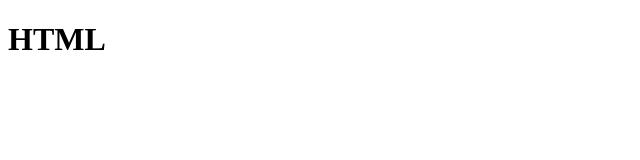
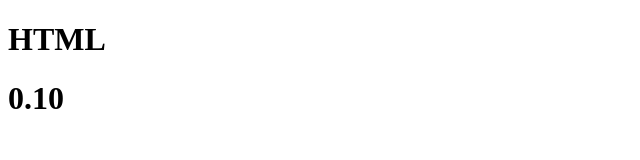
Before and after one commit to route221/html, a plain HTML site: page index.html in a window 1280 px wide. Shown: the whole page, without its empty margins (0-640 px from the left). Drawn offline with Linux system fonts and the light colour scheme.

Commit message:
Update index.html

```diff
--- a/index.html
+++ b/index.html
@@ -5,6 +5,7 @@
 
 <body>
 <h1>HTML</h1>
+<h1>0.10</h1>
 </body>
 
 </html>
```
